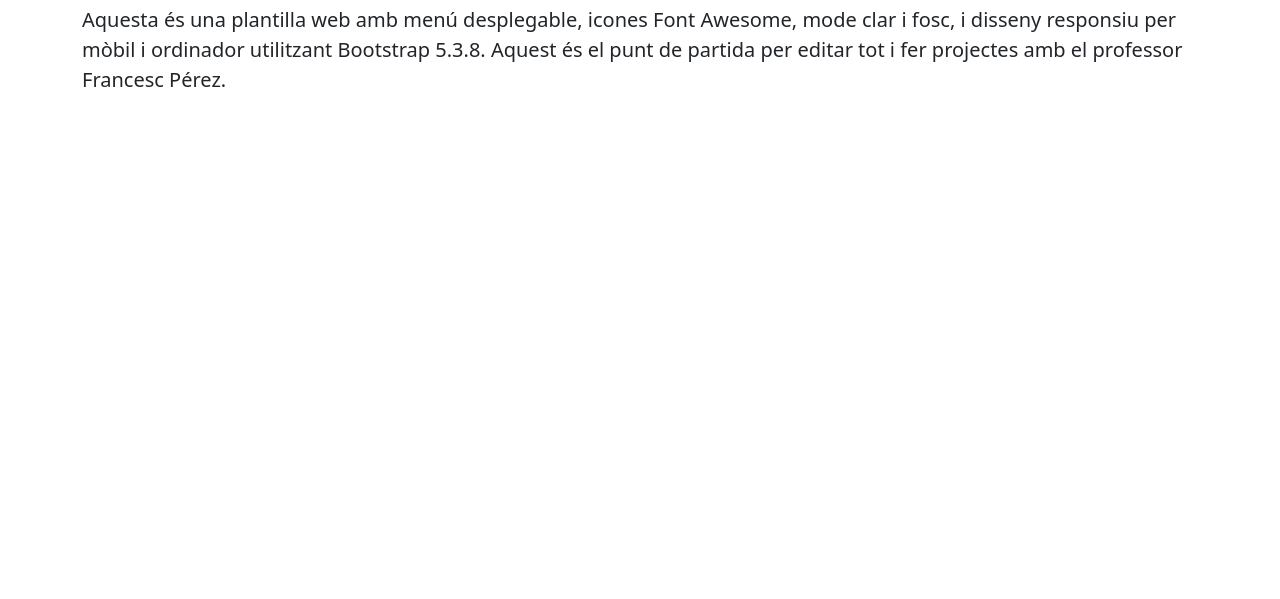
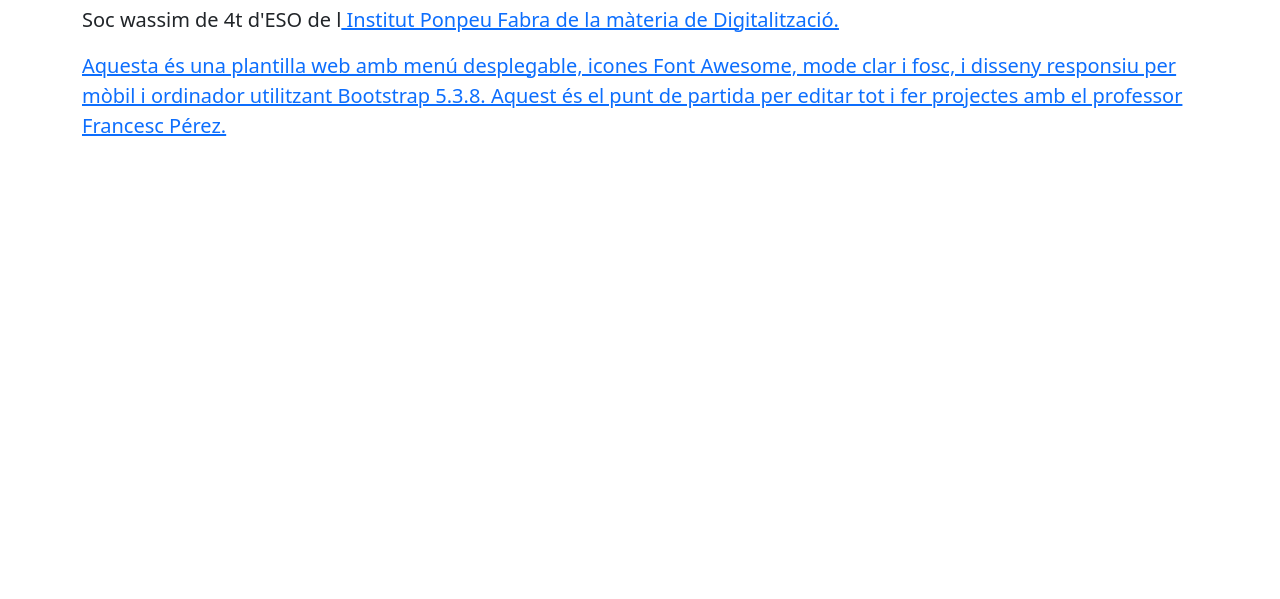
Before and after one commit to welyemla-creat/welyemla-creat.github.io, a plain HTML site: page index.html in a window 1280 px wide. Shown: the part 201-800 px from the top of the page. Drawn offline with nearby package versions, Linux system fonts and the light colour scheme.

Commit message:
Update index.html

```diff
--- a/index.html
+++ b/index.html
@@ -108,6 +108,7 @@
   <!-- Contingut -->
   <main class="container py-5">
     <h1 class="display-5 fw-bold mb-4">Benvinguts als Projectes</h1>
+    <p class="lead"> Soc wassim de 4t d'ESO de l<a href="https://agora.xtec.cat/ies-pompeu-fabra-martorell/"> Institut Ponpeu Fabra de la màteria de Digitalització.</p>
     <p class="lead">Aquesta és una plantilla web amb menú desplegable, icones Font Awesome, mode clar i fosc, i disseny responsiu per mòbil i ordinador utilitzant Bootstrap 5.3.8. Aquest és el punt de partida per editar tot i fer projectes amb el professor Francesc Pérez.</p>
   </main>
 
```
